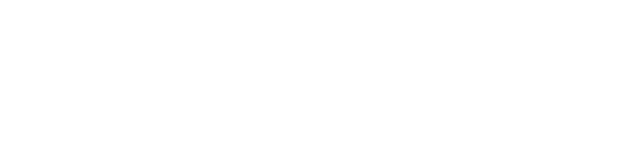
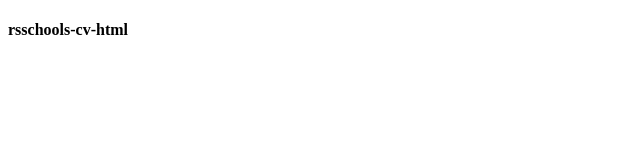
Before and after one commit to PavelBunos/rsschool-cv, a plain HTML site: page index.html in a window 1280 px wide. Shown: the whole page, without its empty margins (0-640 px from the left). Drawn offline with Linux system fonts and the light colour scheme.

Commit message:
feat: added rsschool-cv-html header.

```diff
--- a/index.html
+++ b/index.html
@@ -7,6 +7,6 @@
     <title>Document</title>
 </head>
 <body>
-
+    <h4>rsschools-cv-html</h4>
 </body>
 </html>
```
